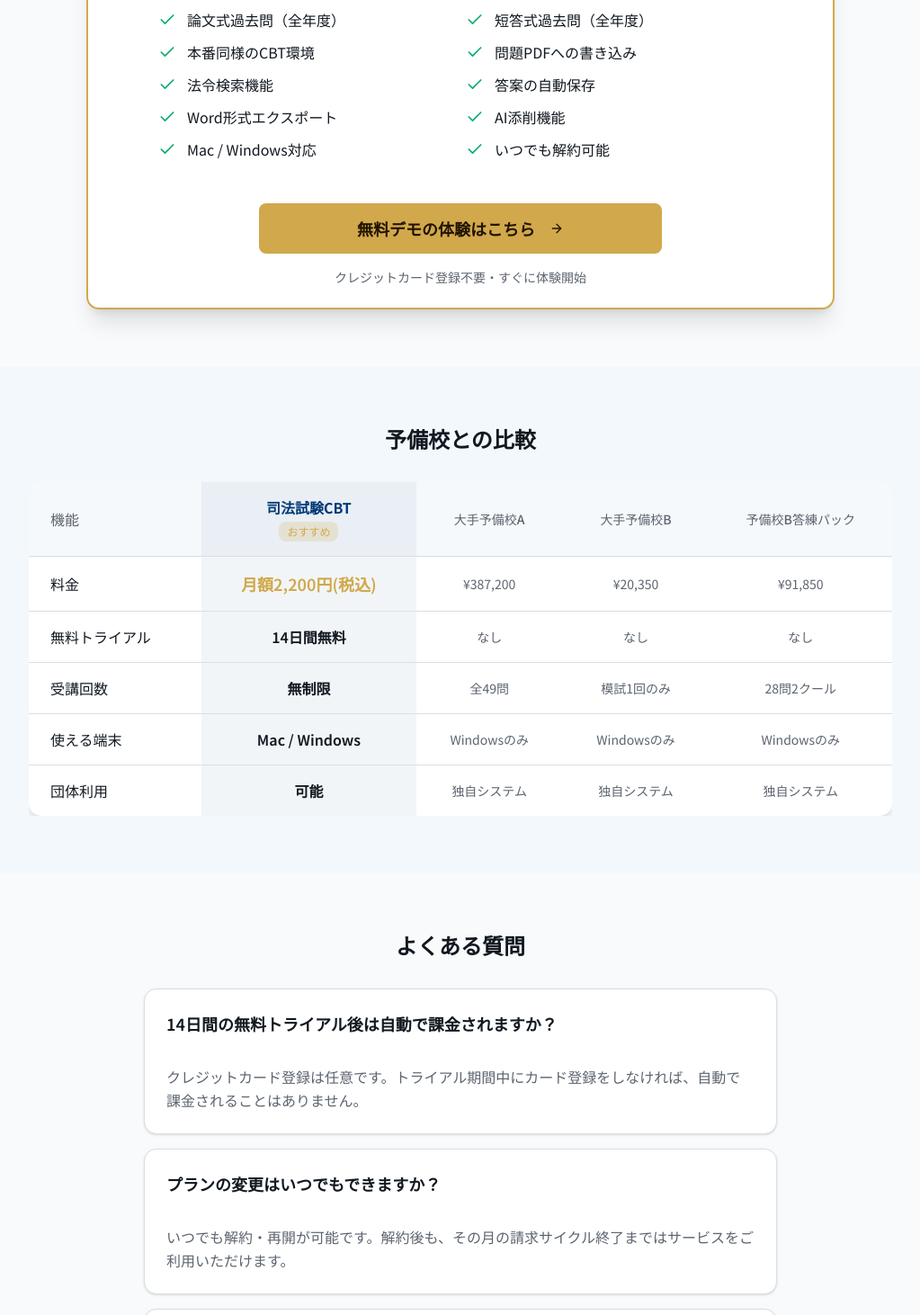
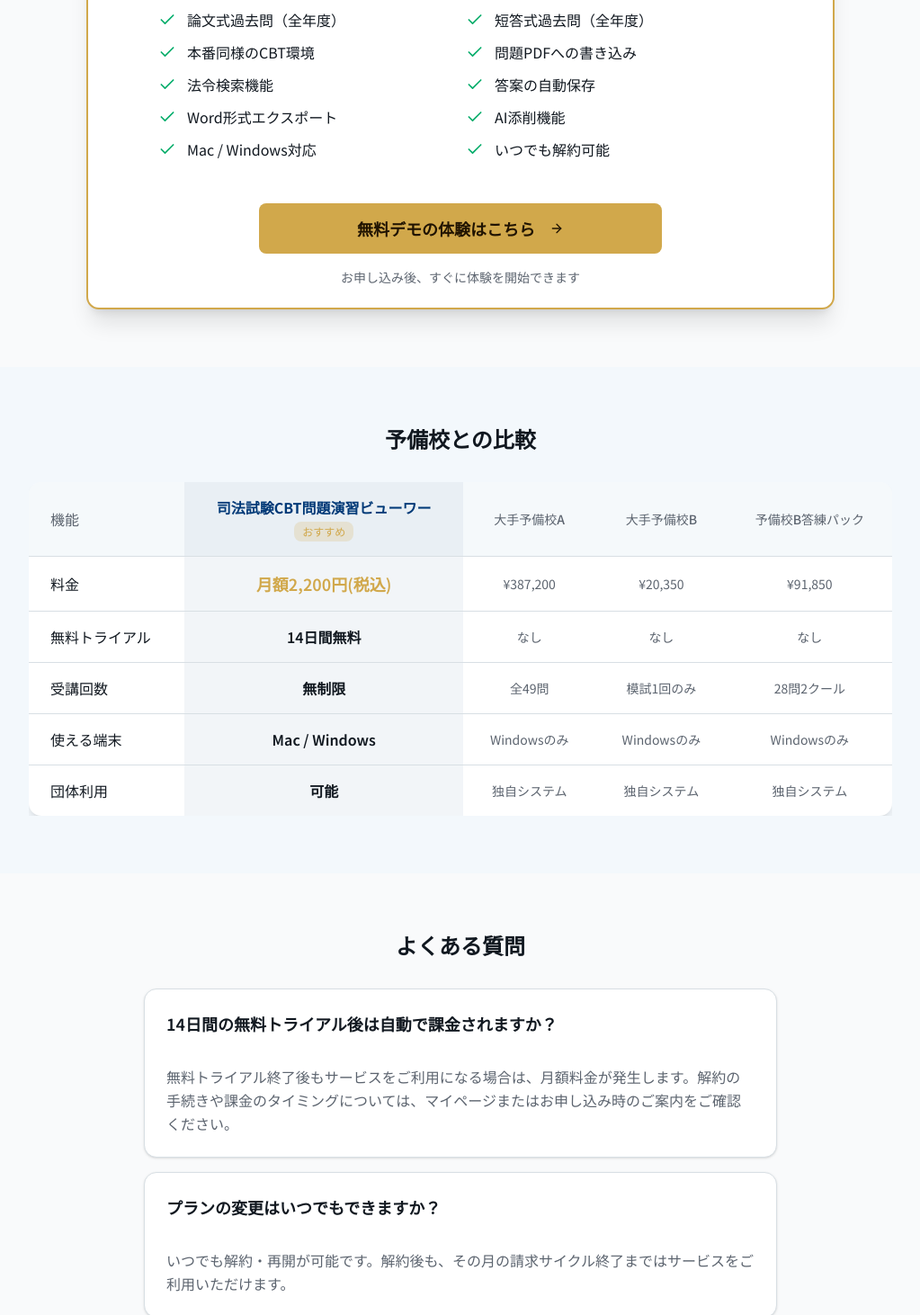
Before and after one commit to Legal-Bar-Examination-CBT/CBT-website, a Next.js app: page /pricing in a window 1280 px wide. Shown: the part 775-2237 px from the top of the page at 90% size, without its empty margins (128-1151 px from the left). Built offline with nearby package versions, Linux system fonts and the light colour scheme.

Commit message:
fix(pricing): formal name in UI and metadata; clarify trial billing copy

```diff
--- a/app/(site)/pricing/page.tsx
+++ b/app/(site)/pricing/page.tsx
@@ -6,7 +6,7 @@ import { Button } from "@/components/ui/button"
 import { Card, CardContent, CardDescription, CardFooter, CardHeader, CardTitle } from "@/components/ui/card"
 
 export const metadata: Metadata = {
-  title: "料金プラン | 司法試験CBT",
+  title: "料金プラン | 司法試験CBT問題演習ビューワー",
   description: "司法試験CBT問題演習ビューワーの料金プラン。月額2,200円で論文式・短答式が使い放題。14日間無料トライアル付き。",
 }
 
@@ -64,7 +64,7 @@ const features = [
 const faqs = [
   {
     question: "14日間の無料トライアル後は自動で課金されますか？",
-    answer: "クレジットカード登録は任意です。トライアル期間中にカード登録をしなければ、自動で課金されることはありません。",
+    answer: "無料トライアル終了後もサービスをご利用になる場合は、月額料金が発生します。解約の手続きや課金のタイミングについては、マイページまたはお申し込み時のご案内をご確認ください。",
   },
   {
     question: "プランの変更はいつでもできますか？",
@@ -148,7 +148,7 @@ export default function PricingPage() {
                 </Link>
               </Button>
               <p className="text-sm text-muted-foreground text-center">
-                クレジットカード登録不要・すぐに体験開始
+                お申し込み後、すぐに体験を開始できます
               </p>
             </CardFooter>
           </Card>
@@ -167,7 +167,7 @@ export default function PricingPage() {
                   <th className="text-left py-4 px-6 font-medium text-muted-foreground">機能</th>
                   <th className="text-center py-4 px-6 font-bold text-primary bg-primary/5">
                     <div className="flex flex-col items-center">
-                      <span>司法試験CBT</span>
+                      <span>司法試験CBT問題演習ビューワー</span>
                       <Badge variant="secondary" className="mt-1 bg-gold/20 text-gold text-xs">おすすめ</Badge>
                     </div>
                   </th>
```
